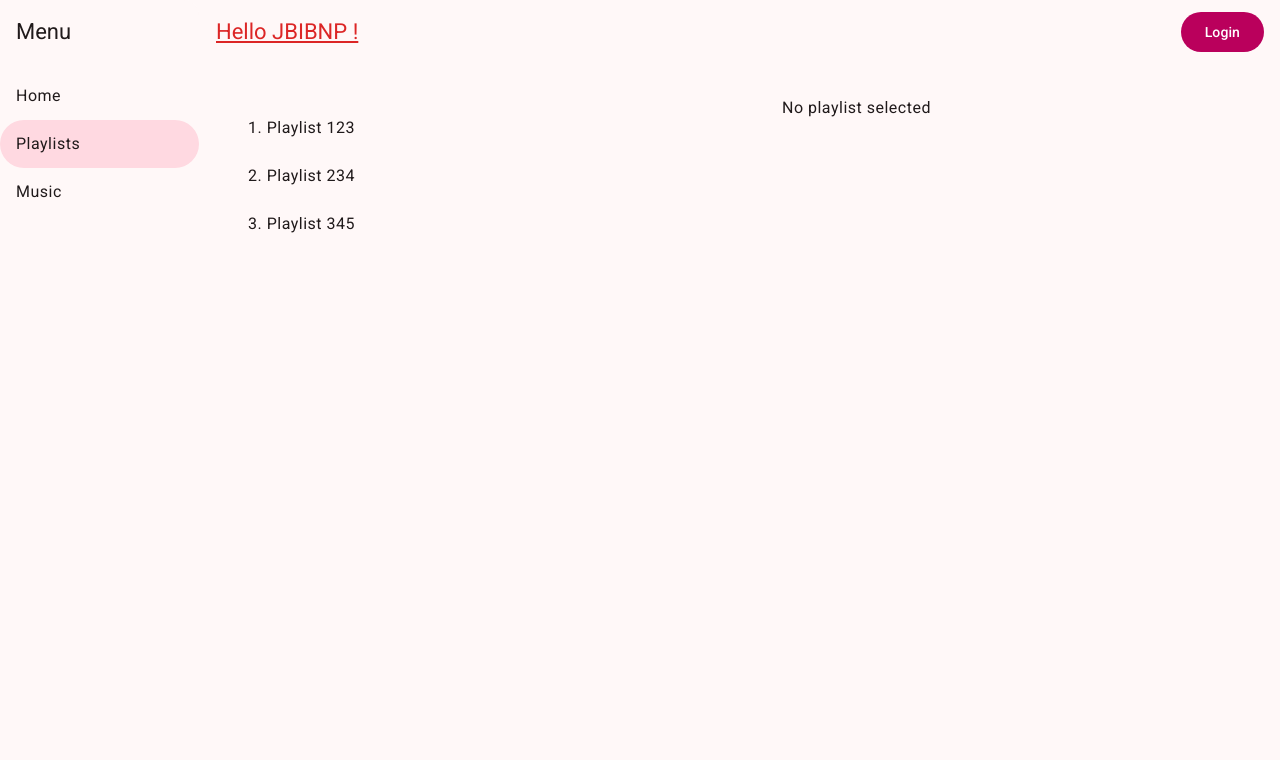
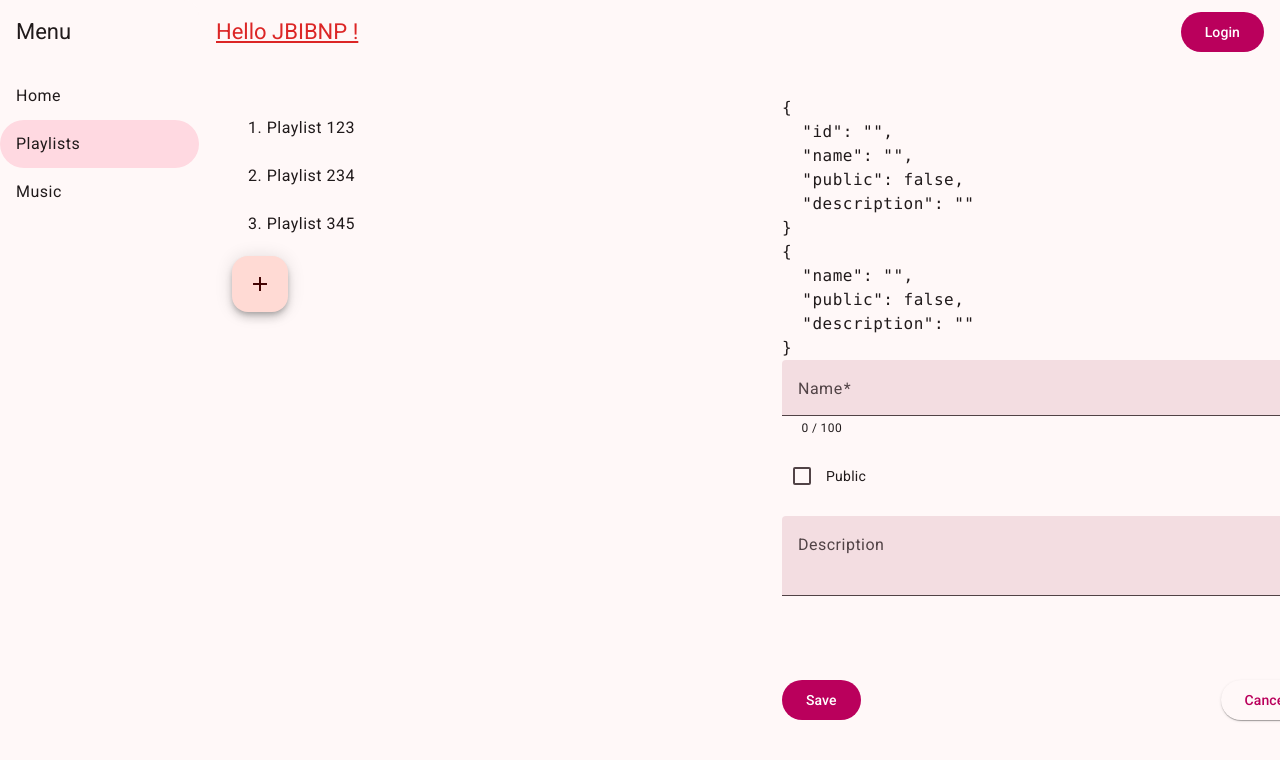
Before and after one commit to ev45ive/jbi-bnp-angular, an Angular app: page /playlists in a window 1280 px wide. Shown: the top 760 px of the page. Built offline with nearby package versions, Linux system fonts and the light colour scheme.

Commit message:
Narrowing down in Templates + optional/default

```diff
--- a/src/app/playlists/components/playlist-editor/playlist-editor.component.html
+++ b/src/app/playlists/components/playlist-editor/playlist-editor.component.html
@@ -1,3 +1,4 @@
+@if (playlist) {
   <form #formRef="ngForm" (ngSubmit)="submit()">
     <pre>{{ playlist | json }}</pre>
     <pre>{{ formRef.value | json }}</pre>
@@ -56,10 +57,13 @@
           Error: NG01203: No value accessor for form control name: 'description'.
           Find more at https://angular.dev/errors/NG01203
          -->
-      <div contenteditable="true" [(ngModel)]="playlist.description" name="description">
+        <div
+          contenteditable="true"
+          [(ngModel)]="playlist.description"
+          name="description"
+        >
           Alice has a cat!
         </div>
-
       </div>
     </div>
 
@@ -70,3 +74,4 @@
       </button>
     </div>
   </form>
+}
--- a/src/app/playlists/components/playlist-editor/playlist-editor.component.ts
+++ b/src/app/playlists/components/playlist-editor/playlist-editor.component.ts
@@ -14,23 +14,34 @@ import { PlaylistsComponent } from '../../playlists.component';
 import { AppComponent } from '../../../app.component';
 import { Playlist } from '../../../core/model/Playlist';
 import { NgForm, NgModel } from '@angular/forms';
-import { MAT_FORM_FIELD_DEFAULT_OPTIONS, MatFormFieldDefaultOptions } from '@angular/material/form-field';
+import {
+  MAT_FORM_FIELD_DEFAULT_OPTIONS,
+  MatFormFieldDefaultOptions,
+} from '@angular/material/form-field';
 
 @Component({
   selector: 'app-playlist-editor',
   templateUrl: './playlist-editor.component.html',
   styleUrl: './playlist-editor.component.scss',
   // changeDetection: ChangeDetectionStrategy.OnPush, // d|-_-|b
-  providers: [{
-    provide: MAT_FORM_FIELD_DEFAULT_OPTIONS,
-    useValue: {
-      appearance:'fill',
-      color:'primary'
-    } as MatFormFieldDefaultOptions }
+  providers: [
+    {
+      provide: MAT_FORM_FIELD_DEFAULT_OPTIONS,
+      useValue: {
+        appearance: 'fill',
+        color: 'primary',
+      } as MatFormFieldDefaultOptions,
+    },
   ],
 })
 export class PlaylistEditorComponent {
-  @Input({ required: true }) playlist!: Playlist;
+  @Input() playlist?: Playlist = {
+    id: '',
+    name: '',
+    public: false,
+    description: '',
+  };
+
   @Output() cancel = new EventEmitter<void>();
   @Output() save = new EventEmitter<Playlist>();
 
--- a/src/app/playlists/playlists.component.html
+++ b/src/app/playlists/playlists.component.html
@@ -5,6 +5,10 @@
       [selectedId]="selectedId"
       (selectedIdChange)="selectPlaylistById($event)"
     />
+
+    <button mat-fab (click)="mode = 'creator'">
+      <mat-icon>add</mat-icon>
+    </button>
   </div>
   <div>
     <ng-container [ngSwitch]="mode">
@@ -15,12 +19,18 @@
         (edit)="showEditor()"
       />
 
-      <!-- <app-playlist-editor
+      <app-playlist-editor
         *ngSwitchCase="'editor'"
         [playlist]="selected"
         (cancel)="showDetails()"
         (save)="savePlaylist($event)"
-      /> -->
+      />
+
+      <app-playlist-editor
+        *ngSwitchCase="'creator'"
+        (cancel)="showDetails()"
+        (save)="savePlaylist($event)"
+      />
     </ng-container>
   </div>
 </div>
```
Lines whose indentation alone changed are shown as unchanged.
